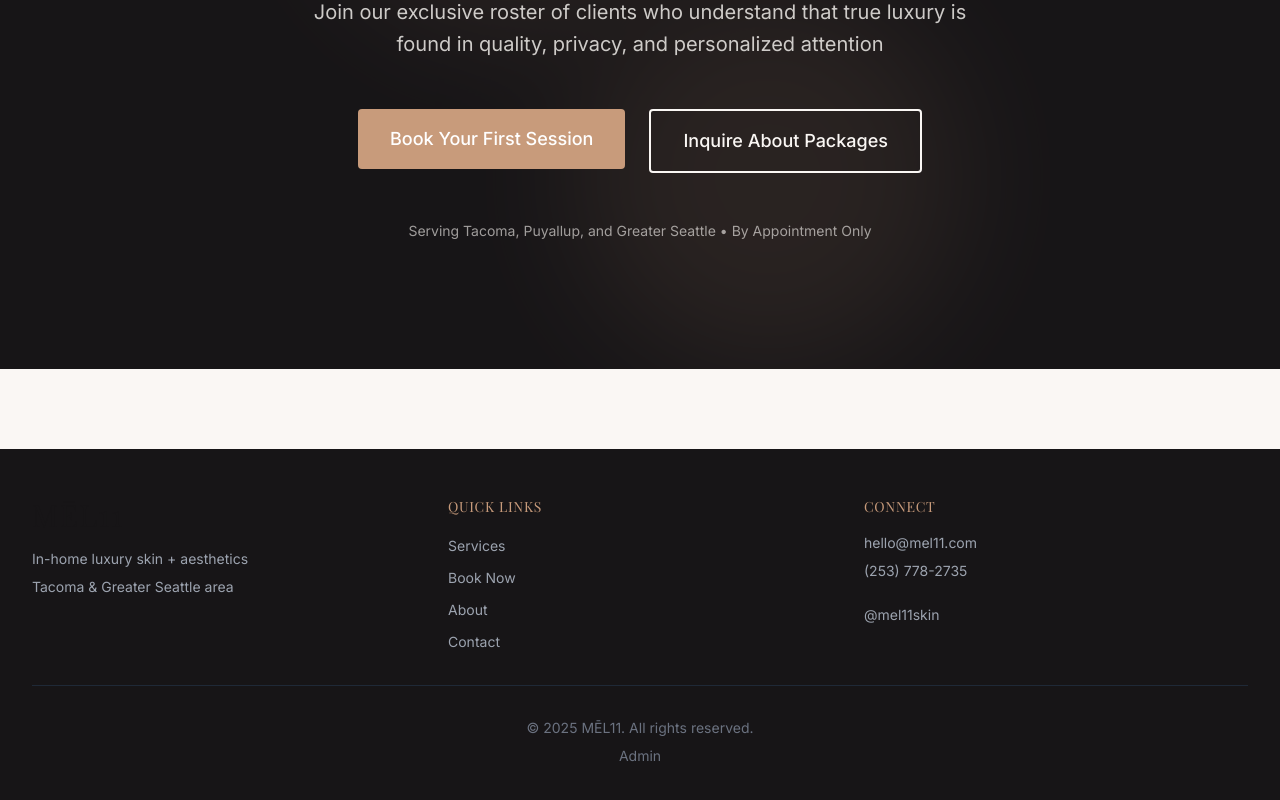
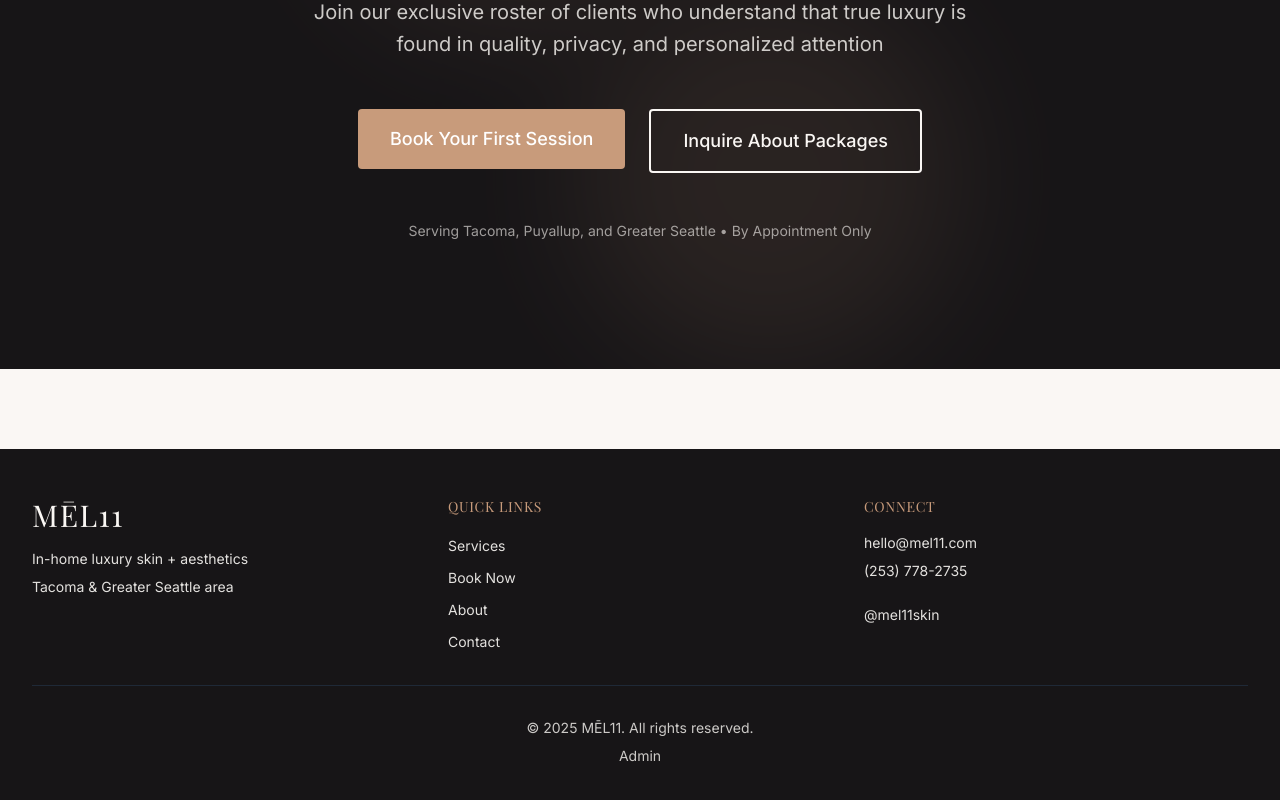
Before and after one commit to GMMG11/mell11, a Next.js app: page / in a window 1280 px wide. Shown: the part 5005-5805 px from the top of the page. Built offline with nearby package versions, Linux system fonts and the light colour scheme; no server answers; the database is empty.

Commit message:
Make footer text ivory/white and ensure visibility on all pages

```diff
--- a/components/Footer.tsx
+++ b/components/Footer.tsx
@@ -3,14 +3,14 @@ import Link from 'next/link';
 
 export default function Footer() {
   return (
-    <footer className="bg-nearBlack text-cream py-12 mt-20">
+    <footer className="bg-nearBlack text-cream py-12 mt-20 relative z-20">
       <div className="max-w-7xl mx-auto px-4 sm:px-6 lg:px-8">
         <div className="grid grid-cols-1 md:grid-cols-3 gap-8">
           {/* Brand */}
           <div>
-            <h3 className="font-serif text-3xl tracking-wider mb-4">MĒL11</h3>
-            <p className="text-sm text-gray-400 mb-2">In-home luxury skin + aesthetics</p>
-            <p className="text-sm text-gray-400">Tacoma & Greater Seattle area</p>
+            <h3 className="font-serif text-3xl tracking-wider mb-4 text-cream">MĒL11</h3>
+            <p className="text-sm text-cream/90 mb-2">In-home luxury skin + aesthetics</p>
+            <p className="text-sm text-cream/90">Tacoma & Greater Seattle area</p>
           </div>
 
           {/* Quick Links */}
@@ -18,22 +18,22 @@ export default function Footer() {
             <h4 className="text-sm uppercase tracking-wider mb-4 text-accent">Quick Links</h4>
             <ul className="space-y-2">
               <li>
-                <Link href="/services" className="text-sm text-gray-400 hover:text-cream transition-colors">
+                <Link href="/services" className="text-sm text-cream/90 hover:text-cream transition-colors">
                   Services
                 </Link>
               </li>
               <li>
-                <Link href="/book" className="text-sm text-gray-400 hover:text-cream transition-colors">
+                <Link href="/book" className="text-sm text-cream/90 hover:text-cream transition-colors">
                   Book Now
                 </Link>
               </li>
               <li>
-                <Link href="/about" className="text-sm text-gray-400 hover:text-cream transition-colors">
+                <Link href="/about" className="text-sm text-cream/90 hover:text-cream transition-colors">
                   About
                 </Link>
               </li>
               <li>
-                <Link href="/contact" className="text-sm text-gray-400 hover:text-cream transition-colors">
+                <Link href="/contact" className="text-sm text-cream/90 hover:text-cream transition-colors">
                   Contact
                 </Link>
               </li>
@@ -43,7 +43,7 @@ export default function Footer() {
           {/* Contact */}
           <div>
             <h4 className="text-sm uppercase tracking-wider mb-4 text-accent">Connect</h4>
-            <ul className="space-y-2 text-sm text-gray-400">
+            <ul className="space-y-2 text-sm text-cream/90">
               <li>
                 <a href="mailto:hello@mel11.com" className="hover:text-cream transition-colors">
                   hello@mel11.com
@@ -68,10 +68,10 @@ export default function Footer() {
           </div>
         </div>
 
-        <div className="border-t border-gray-800 mt-8 pt-8 text-center text-sm text-gray-500">
+        <div className="border-t border-gray-800 mt-8 pt-8 text-center text-sm text-cream/80">
           <p>&copy; {new Date().getFullYear()} MĒL11. All rights reserved.</p>
           <p className="mt-2">
-            <Link href="/admin" className="hover:text-gray-400 transition-colors">
+            <Link href="/admin" className="hover:text-cream transition-colors">
               Admin
             </Link>
           </p>
```
